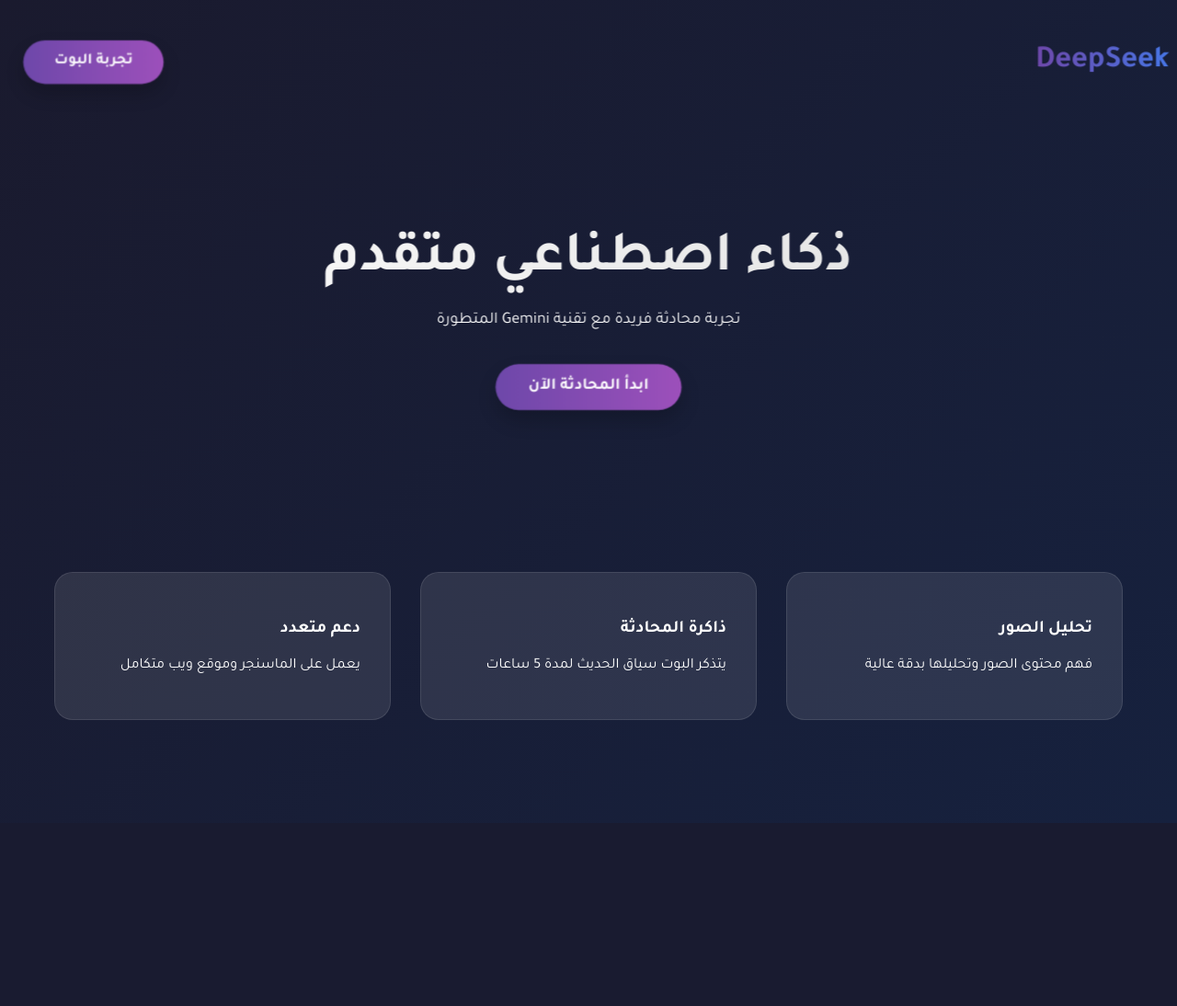
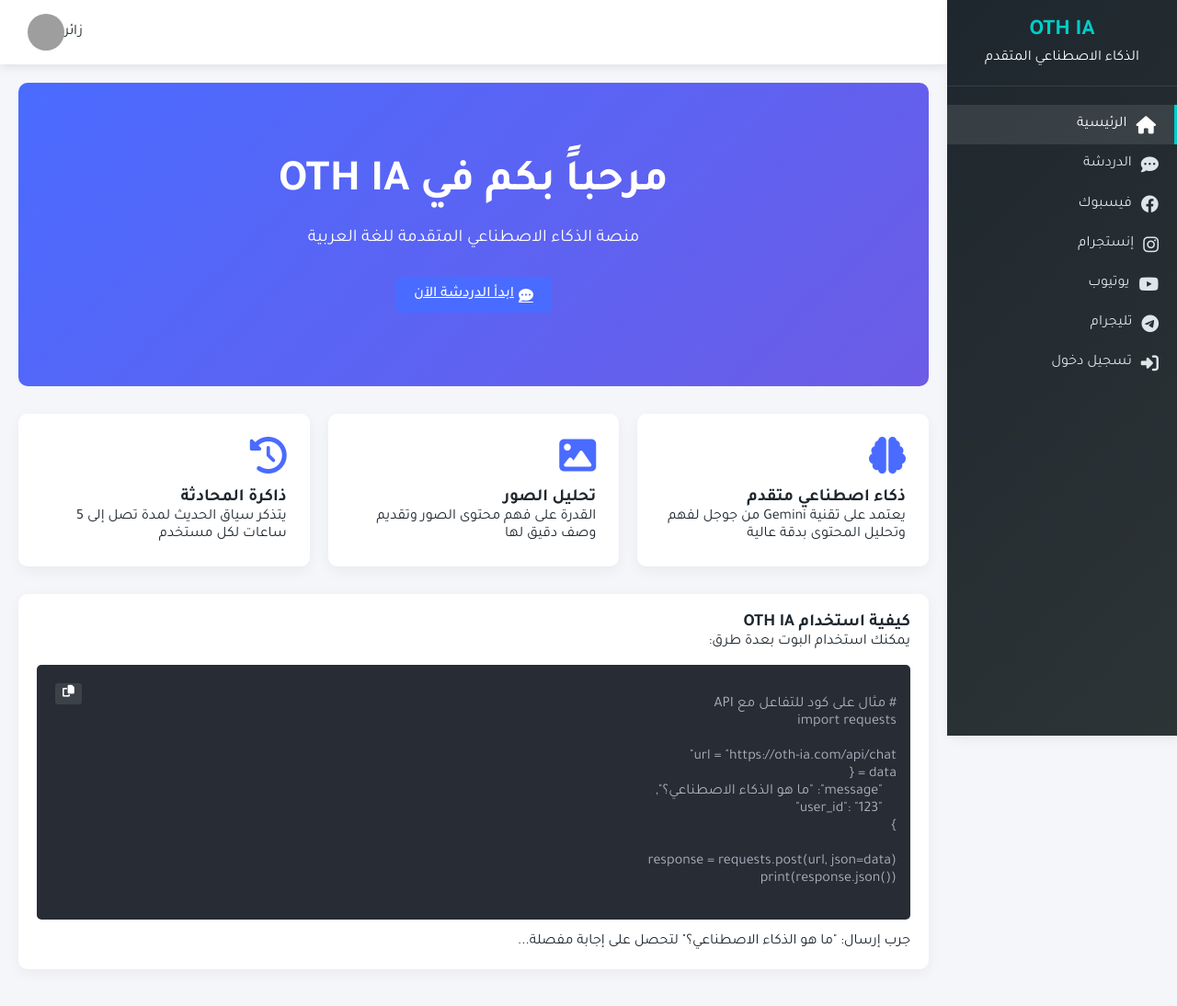
Before and after one commit to istidafamjana/xotest, a Flask app: page / in a window 1280 px wide. Shown: the whole page at 92% size. Before the commit the page ends 895 px from the top, so only its background shows below. Run offline with Flask 3, Linux system fonts and the light colour scheme; grey boxes are pictures that could not be loaded.

Commit message:
Update index.html

```diff
--- a/templates/index.html
+++ b/templates/index.html
@@ -1,127 +1,54 @@
-<!DOCTYPE html>
-<html lang="ar" dir="rtl">
-<head>
-    <meta charset="UTF-8">
-    <meta name="viewport" content="width=device-width, initial-scale=1.0">
-    <title>DeepSeek العربي</title>
-    <style>
-        :root {
-            --primary: #6e48aa;
-            --secondary: #9d50bb;
-            --accent: #4776E6;
-            --dark: #1A1A2E;
-            --light: #F1F1F1;
-        }
-        body {
-            font-family: 'Tajawal', sans-serif;
-            background: linear-gradient(135deg, var(--dark), #16213E);
-            color: white;
-            margin: 0;
-            padding: 0;
-            perspective: 1000px;
-        }
-        .container {
-            max-width: 1200px;
-            margin: 0 auto;
-            padding: 2rem;
-            transform-style: preserve-3d;
-        }
-        header {
-            display: flex;
-            justify-content: space-between;
-            align-items: center;
-            padding: 1rem 0;
-            transform: translateZ(50px);
-        }
-        .logo {
-            font-size: 2rem;
-            font-weight: 700;
-            background: linear-gradient(to right, var(--primary), var(--accent));
-            -webkit-background-clip: text;
-            -webkit-text-fill-color: transparent;
-        }
-        .hero {
-            text-align: center;
-            padding: 5rem 0;
-            transform: translateZ(100px);
-        }
-        h1 {
-            font-size: 3.5rem;
-            margin-bottom: 1rem;
-            background: linear-gradient(to right, #fff, #ddd);
-            -webkit-background-clip: text;
-            -webkit-text-fill-color: transparent;
-        }
-        .btn {
-            display: inline-block;
-            padding: 0.8rem 2rem;
-            background: linear-gradient(to right, var(--primary), var(--secondary));
-            color: white;
-            border-radius: 50px;
-            text-decoration: none;
-            font-weight: bold;
-            margin: 1rem;
-            transition: all 0.3s;
-            box-shadow: 0 10px 20px rgba(0,0,0,0.2);
-            transform: translateZ(20px);
-        }
-        .btn:hover {
-            transform: translateY(-5px) translateZ(30px);
-            box-shadow: 0 15px 30px rgba(0,0,0,0.3);
-        }
-        .features {
-            display: flex;
-            flex-wrap: wrap;
-            justify-content: center;
-            gap: 2rem;
-            margin: 5rem 0;
-        }
-        .feature-card {
-            background: rgba(255,255,255,0.1);
-            backdrop-filter: blur(10px);
-            border-radius: 20px;
-            padding: 2rem;
-            width: 300px;
-            transition: all 0.3s;
-            transform-style: preserve-3d;
-            border: 1px solid rgba(255,255,255,0.1);
-        }
-        .feature-card:hover {
-            transform: translateY(-10px) translateZ(20px);
-            background: rgba(255,255,255,0.15);
-        }
-    </style>
-    <link href="https://fonts.googleapis.com/css2?family=Tajawal:wght@400;700&display=swap" rel="stylesheet">
-</head>
-<body>
-    <div class="container">
-        <header>
-            <div class="logo">DeepSeek</div>
-            <nav>
-                <a href="/chat" class="btn">تجربة البوت</a>
-            </nav>
-        </header>
+{% extends "base.html" %}
 
-        <section class="hero">
-            <h1>ذكاء اصطناعي متقدم</h1>
-            <p>تجربة محادثة فريدة مع تقنية Gemini المتطورة</p>
-            <a href="/chat" class="btn">ابدأ المحادثة الآن</a>
-        </section>
+{% block title %}OTH IA - الرئيسية{% endblock %}
 
-        <section class="features">
+{% block content %}
+<div class="hero">
+    <h1>مرحباً بكم في OTH IA</h1>
+    <p>منصة الذكاء الاصطناعي المتقدمة للغة العربية</p>
+    <a href="{{ url_for('chat') }}" class="btn btn-primary">
+        <i class="fas fa-comment-dots"></i> ابدأ الدردشة الآن
+    </a>
+</div>
+
+<div class="features">
     <div class="feature-card">
-                <h3>تحليل الصور</h3>
-                <p>فهم محتوى الصور وتحليلها بدقة عالية</p>
+        <i class="fas fa-brain"></i>
+        <h3>ذكاء اصطناعي متقدم</h3>
+        <p>يعتمد على تقنية Gemini من جوجل لفهم وتحليل المحتوى بدقة عالية</p>
     </div>
     <div class="feature-card">
-                <h3>ذاكرة المحادثة</h3>
-                <p>يتذكر البوت سياق الحديث لمدة 5 ساعات</p>
+        <i class="fas fa-image"></i>
+        <h3>تحليل الصور</h3>
+        <p>القدرة على فهم محتوى الصور وتقديم وصف دقيق لها</p>
     </div>
     <div class="feature-card">
-                <h3>دعم متعدد</h3>
-                <p>يعمل على الماسنجر وموقع ويب متكامل</p>
+        <i class="fas fa-history"></i>
+        <h3>ذاكرة المحادثة</h3>
+        <p>يتذكر سياق الحديث لمدة تصل إلى 5 ساعات لكل مستخدم</p>
     </div>
-        </section>
 </div>
-</body>
-</html>
+
+<div class="card">
+    <h3>كيفية استخدام OTH IA</h3>
+    <p>يمكنك استخدام البوت بعدة طرق:</p>
+
+    <div class="code-block">
+        <pre><code class="language-python">
+# مثال على كود للتفاعل مع API
+import requests
+
+url = "https://oth-ia.com/api/chat"
+data = {
+    "message": "ما هو الذكاء الاصطناعي؟",
+    "user_id": "123"
+}
+
+response = requests.post(url, json=data)
+print(response.json())
+        </code></pre>
+    </div>
+
+    <p class="typing-effect">جرب إرسال: "ما هو الذكاء الاصطناعي؟" لتحصل على إجابة مفصلة...</p>
+</div>
+{% endblock %}
```
Lines whose indentation alone changed are shown as unchanged.
